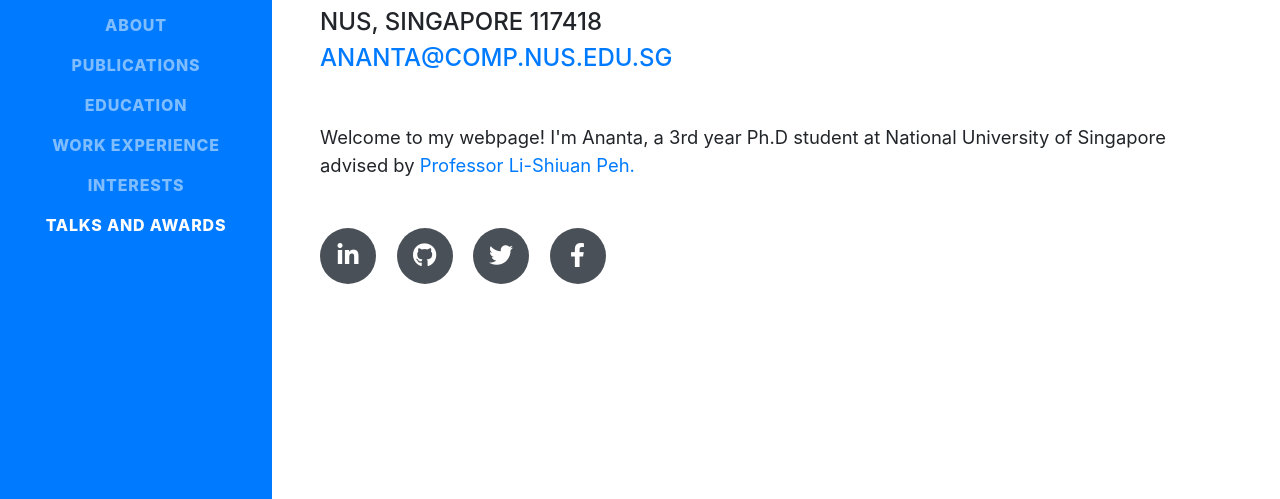
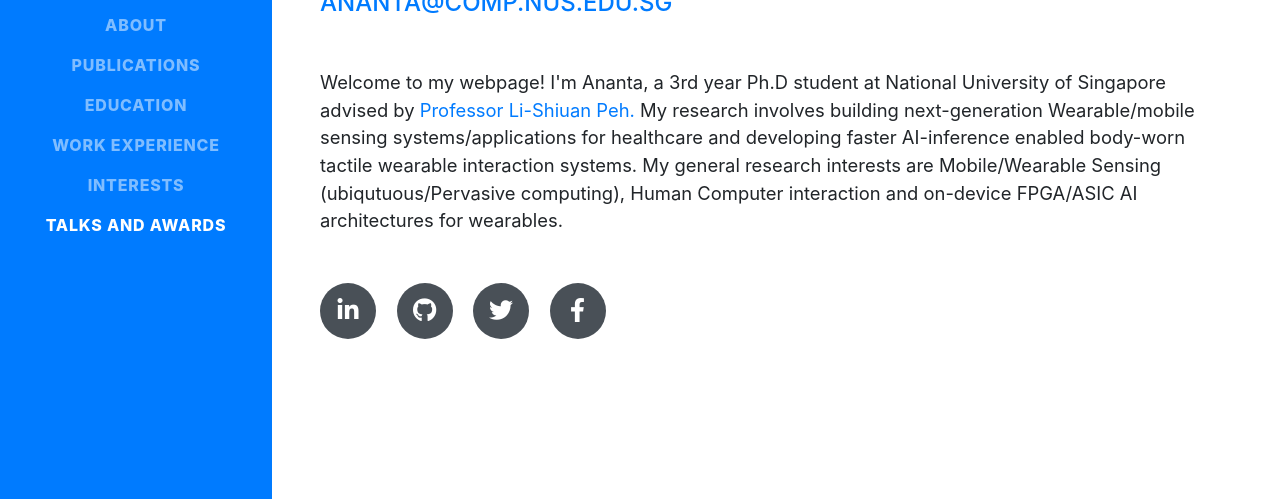
Before and after one commit to AnantaBalaji/anantabalaji.github.io, a website with bundled scripts: page index.html in a window 1280 px wide. Shown: the part 298-797 px from the top of the page. Built offline with nearby package versions, Linux system fonts and the light colour scheme; files whose address does not match are found by name; a web font is replaced by a local one.

Commit message:
Update index.html

```diff
--- a/index.html
+++ b/index.html
@@ -69,7 +69,7 @@
         <div class="subheading mb-5">COM2 B1-02, Systems and Networking Lab 6, School of Computing, NUS, Singapore 117418
           <p><a href="mailto:ananta@comp.nus.edu.sg">ananta@comp.nus.edu.sg</a></p>
         </div>
-        <p class="lead mb-5">Welcome to my webpage! I'm Ananta, a 3rd year Ph.D student at National University of Singapore advised by <a href="https://www.comp.nus.edu.sg/~peh/">Professor Li-Shiuan Peh.</a></p>
+        <p class="lead mb-5">Welcome to my webpage! I'm Ananta, a 3rd year Ph.D student at National University of Singapore advised by <a href="https://www.comp.nus.edu.sg/~peh/">Professor Li-Shiuan Peh.</a> My research involves building next-generation Wearable/mobile sensing systems/applications for healthcare and developing faster AI-inference enabled body-worn tactile wearable interaction systems. My general research interests are Mobile/Wearable Sensing (ubiqutuous/Pervasive computing), Human Computer interaction and on-device FPGA/ASIC AI architectures for wearables.</p>
         <div class="social-icons">
           <a href="#">
             <i class="fab fa-linkedin-in"></i>
```
